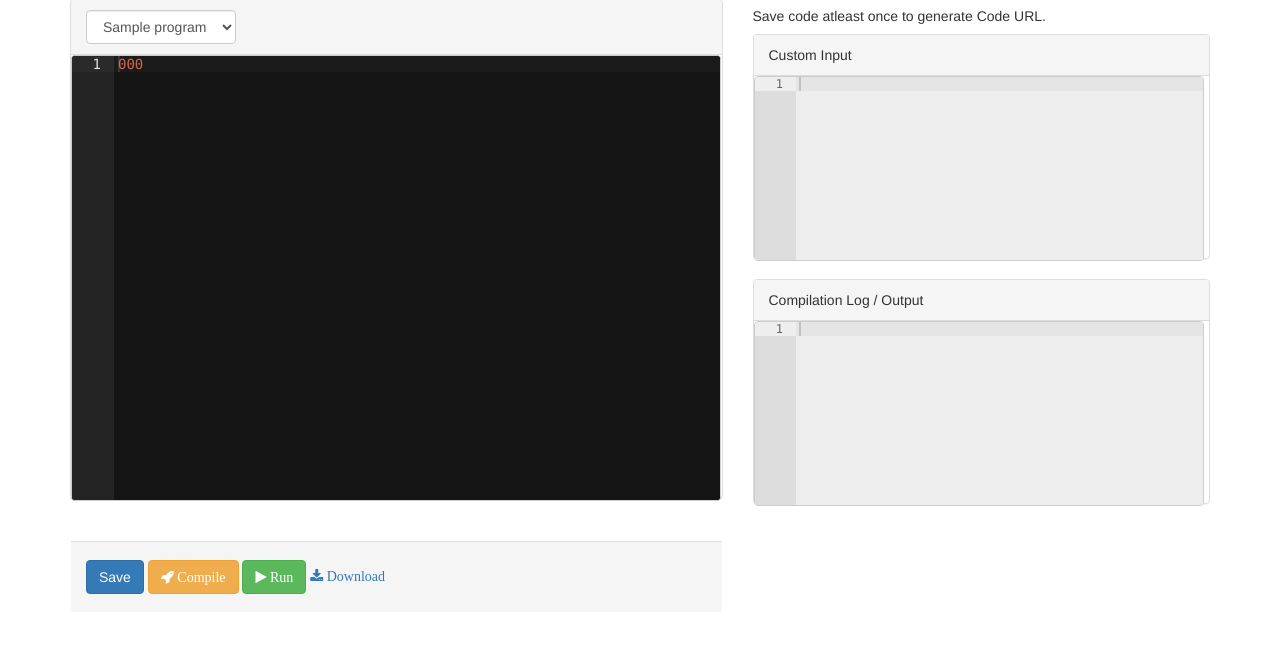
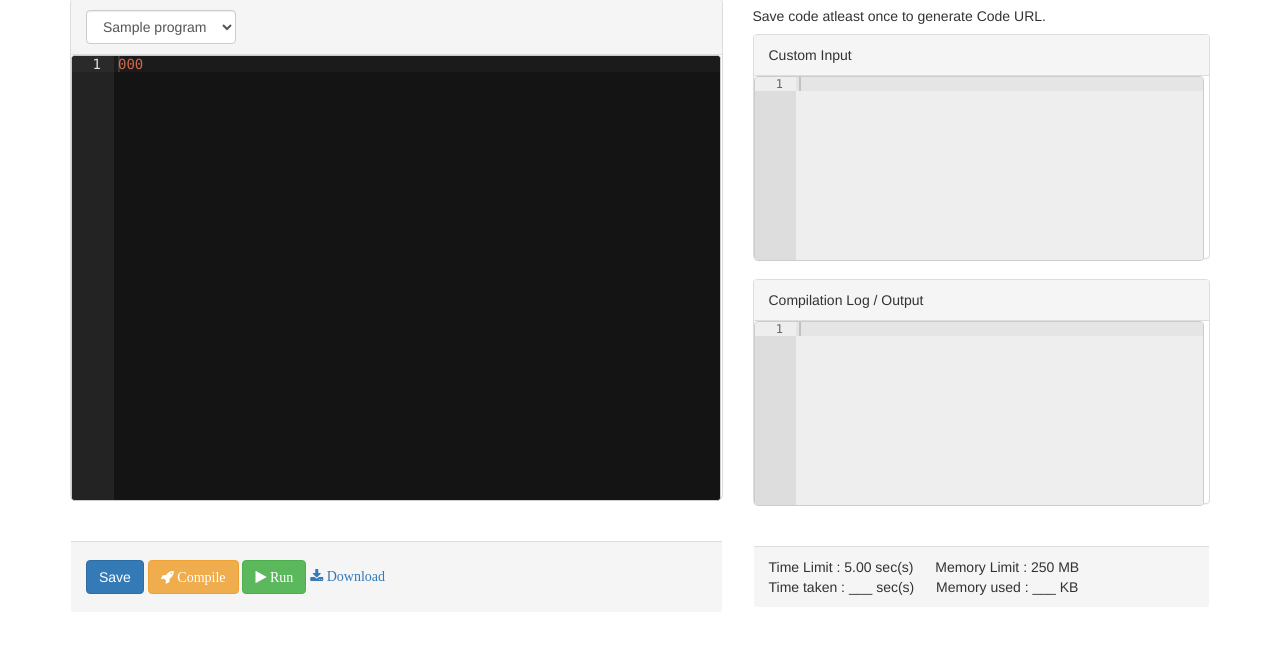
Before and after one commit to CCNITSilchar/code.ccnits.com, a Django app: page / in a window 1280 px wide. Shown: the part 73-719 px from the top of the page. Run offline with Django 3.2, Linux system fonts and the light colour scheme; tables that the repository leaves empty hold one stand-in row (values such as "Sample post"); some libraries are stand-ins or nearby versions.

Commit message:
Time and Memory usage(s) shown!

```diff
--- a/main/views.py
+++ b/main/views.py
@@ -167,6 +167,8 @@ class RunCode(View):
 				code.he_slug = res['code_id']
 				code.save()
 				context['output'] = res['run_status']['output']
+				context['time_taken'] = res['run_status']['time_used']
+				context['memory_taken'] = res['run_status']['memory_used']
 			except Code.DoesNotExist:
 				success = False
 			except Exception:
--- a/static/main/js/home.js
+++ b/static/main/js/home.js
@@ -137,6 +137,8 @@
                     //$("#hidden_slug").val(response.slug);
                     $("#run").html("<i class='fa fa-play'> Run </i>");
                     output_editor.setValue(response.output, 1);
+                    $("#time_taken").html(response.time_taken);
+                    $("#memory_taken").html(response.memory_taken);
                 }
             }
         });
--- a/static/main/js/views.js
+++ b/static/main/js/views.js
@@ -53,6 +53,8 @@ var editor = ace.edit("editor");
                     //$("#hidden_slug").val(response.slug);
                     $("#run").html("<i class='fa fa-play'> Run </i>");
                     output_editor.setValue(response.output, 1);
+                    $("#time_taken").html(response.time_taken);
+                    $("#memory_taken").html(response.memory_taken);
                 }
             }
         });
--- a/templates/home.html
+++ b/templates/home.html
@@ -51,6 +51,13 @@
             <div class="panel-body">
                 <pre id="output_editor" style="height:185px; width:450px"></pre>
             </div>
+            <div class="panel-footer">
+                Time Limit : 5.00 sec(s) &emsp;
+                Memory Limit : 250 MB
+                <br/>
+                Time taken : <span id="time_taken">___</span> sec(s) &emsp;
+                Memory used : <span id="memory_taken">___</span> KB
+            </div>
         </div>
     </div>
 
```
Also changed, not shown: templates/view.html (+7 -0 lines).
